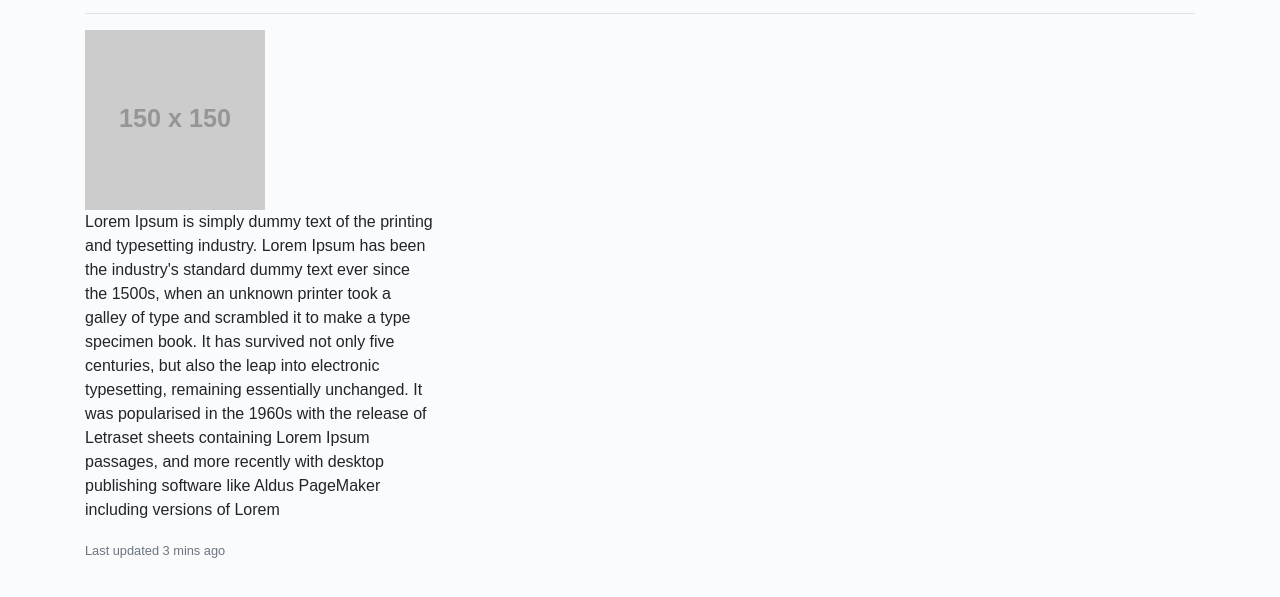
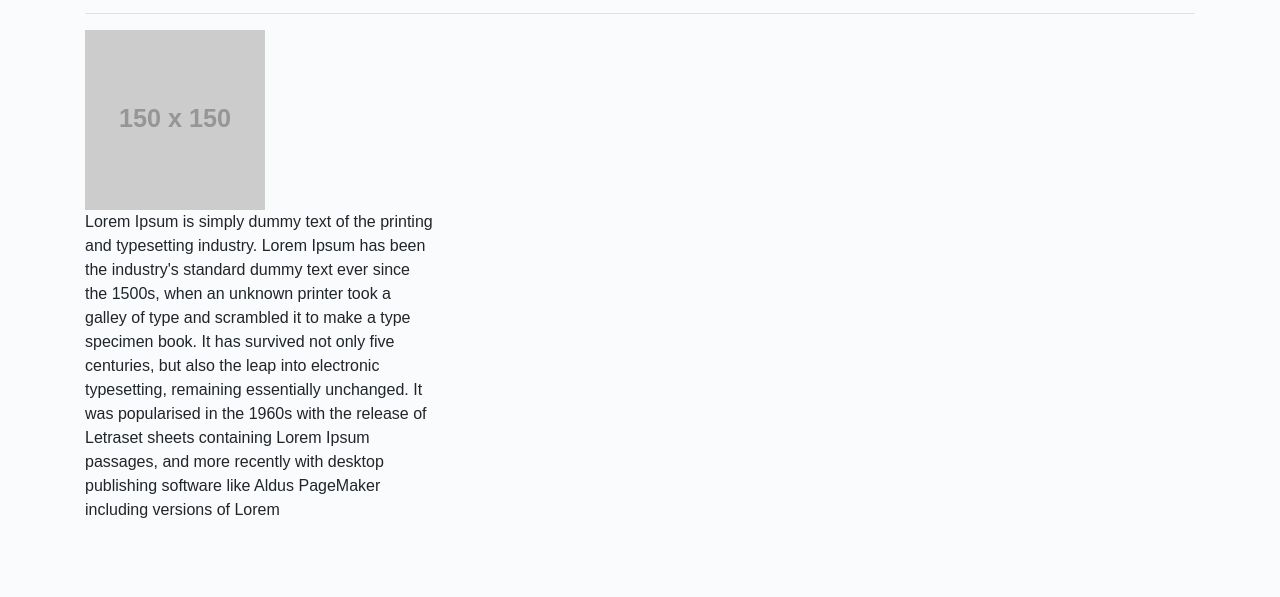
Before and after one commit to avalenzi/bootstrap-portfolio, a plain HTML site: page index.html in a window 1280 px wide. Shown: the part 107-704 px from the top of the page. Drawn offline with nearby package versions, Linux system fonts and the light colour scheme; files that its build step writes are made by us from their sources; placeholder pictures from the web are drawn by us.

Commit message:
completed readme/possible final push

```diff
--- a/index.html
+++ b/index.html
@@ -48,7 +48,7 @@
             <div class="col-md-8">
                 <div class="About Me">
                   <p class="card-text">Lorem Ipsum is simply dummy text of the printing and typesetting industry. Lorem Ipsum has been the industry's standard dummy text ever since the 1500s, when an unknown printer took a galley of type and scrambled it to make a type specimen book. It has survived not only five centuries, but also the leap into electronic typesetting, remaining essentially unchanged. It was popularised in the 1960s with the release of Letraset sheets containing Lorem Ipsum passages, and more recently with desktop publishing software like Aldus PageMaker including versions of Lorem </p>
-                  <p class="card-text"><small class="text-muted">Last updated 3 mins ago</small></p>
+
                 </div>
               </div>
             </div>
```
Also changed, not shown: 1 other file.
